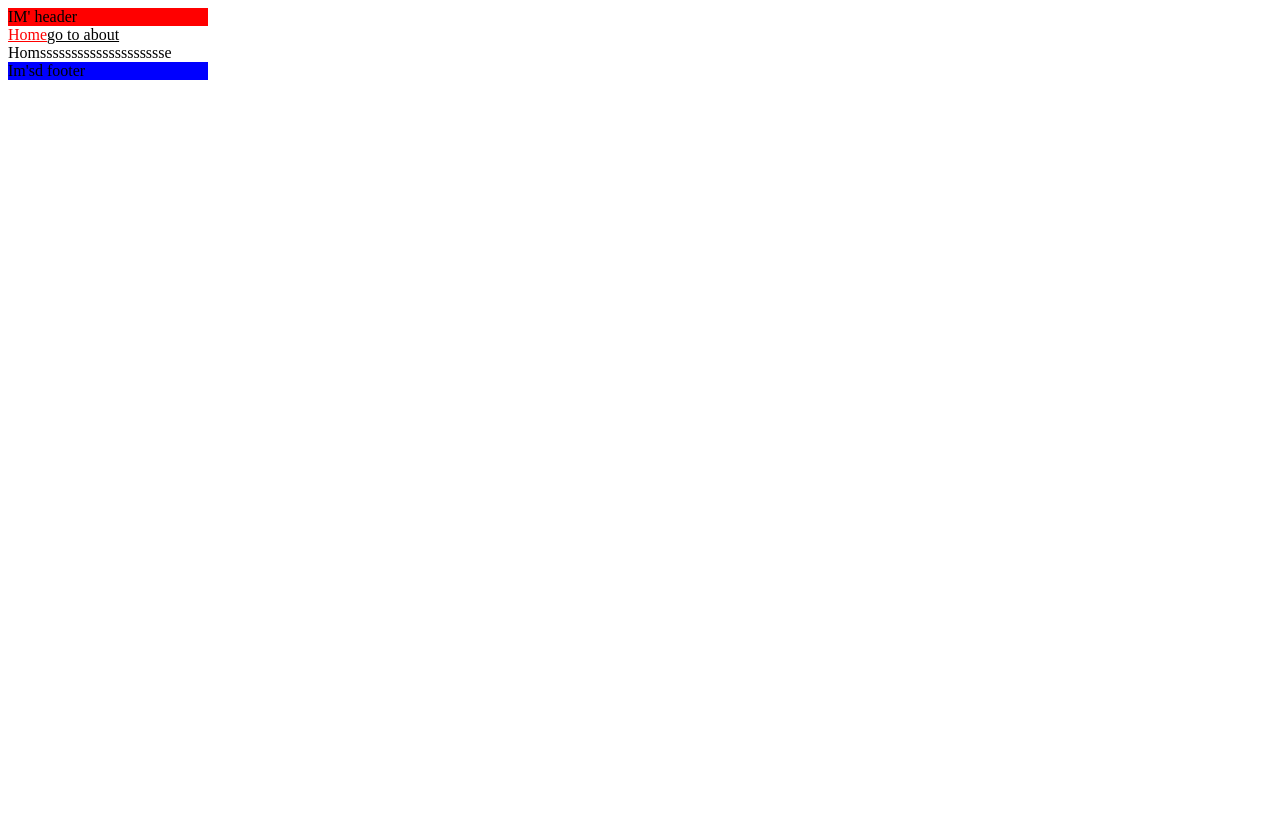
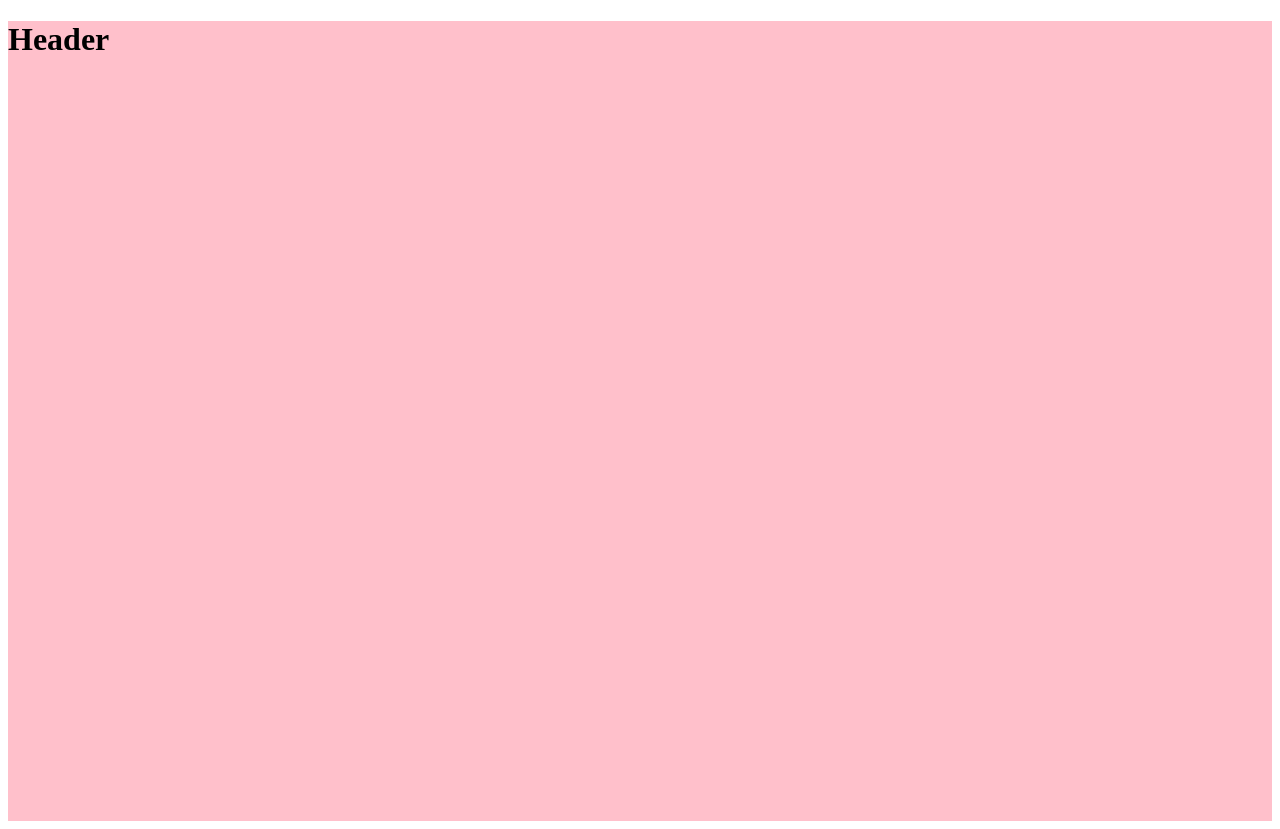
Before and after one commit to Gahramanoval301/react, a React (Vite) app in the folder first_react/: page / in a window 1280 px wide. Before the commit the page ends 800 px from the top, so only its background shows below. Built offline with nearby package versions, Linux system fonts and the light colour scheme.

Commit message:
Start to ContextApi

```diff
--- /dev/null
+++ b/first_react/src/components/Header/index.jsx
@@ -0,0 +1,19 @@
+import React, { useContext } from 'react'
+import styles from './index.module.css'
+import { AuthContext } from '../../context-api/AuthorContext'
+
+const Header = () => {
+    const [d, setData] = useContext(AuthContext)
+    console.log(d, 'salamamm');
+    setData('leyla')
+    console.log(d, 'slaam2');
+    return (
+        <>
+            <div className={styles.headerComp}>
+                <h1>Header</h1>
+            </div>
+        </>
+    )
+}
+
+export default Header
--- /dev/null
+++ b/first_react/src/components/Header/index.module.css
@@ -0,0 +1,4 @@
+.headerComp{
+    min-height: 100vh;
+    background-color: pink;
+}
--- a/first_react/src/components/Navigation/index.jsx
+++ b/first_react/src/components/Navigation/index.jsx
@@ -1,11 +1,14 @@
 import React from 'react'
 import { NavLink } from 'react-router-dom'
 
+
 const NavigationLink = ({ to, title }) => {
     return (
+        <li>
         <NavLink to={to} style={({ isActive }) => ({ color: isActive ? 'red' : 'initial' })} >
             {title}
         </NavLink>
+        </li>
     )
 }
 
--- a/first_react/src/components/Routin/index.jsx
+++ b/first_react/src/components/Routin/index.jsx
@@ -6,12 +6,14 @@ import Contacts from '../Contacts'
 import ToDo from '../ToDo'
 import SocialNetworking from '../SocialNetworking'
 import AnyElement from '../AnyElement'
+import Header from '../Header'
 
 const WebRouting = () => {
   return (
     <>
       <Routes>
-                <Route path='/' element={<Home />}></Route>
+        <Route path='/' element={<Header/>}></Route>
+        <Route path='/home' element={<Home />}></Route>
         <Route path='/about' element={<About />} />
         <Route path='*' element={<NotFound />} />
         {/* <Route path='/' element={<div><ToDo />
--- /dev/null
+++ b/first_react/src/context-api/AuthorContext.jsx
@@ -0,0 +1,13 @@
+import { createContext, useState } from "react";
+
+export const AuthContext = createContext({})
+
+const AuthContextProvider = ({ children }) => {
+    const [name, setName] = useState('leman')
+    return (
+        <AuthContext.Provider value={[name, setName]}>
+            {children}
+        </AuthContext.Provider>
+    )
+}
+export default AuthContextProvider
--- a/first_react/src/main.jsx
+++ b/first_react/src/main.jsx
@@ -1,13 +1,15 @@
 import React from 'react'
 import ReactDOM from 'react-dom/client'
 import App from './App.jsx'
-import {BrowserRouter, NavLink} from 'react-router-dom'
-
+import { BrowserRouter, NavLink } from 'react-router-dom'
+import AuthContextProvider from './context-api/AuthorContext.jsx'
 
 ReactDOM.createRoot(document.getElementById('root')).render(
   <React.StrictMode>
-    <BrowserRouter>
-       <App />
-    </BrowserRouter>
+    <AuthContextProvider>
+      <BrowserRouter>
+        <App />
+      </BrowserRouter>
+    </AuthContextProvider>
   </React.StrictMode>,
 )
```
Also changed, not shown: first_react/src/components/Navigation/index.module.css (added). Lines whose indentation alone changed are shown as unchanged.
